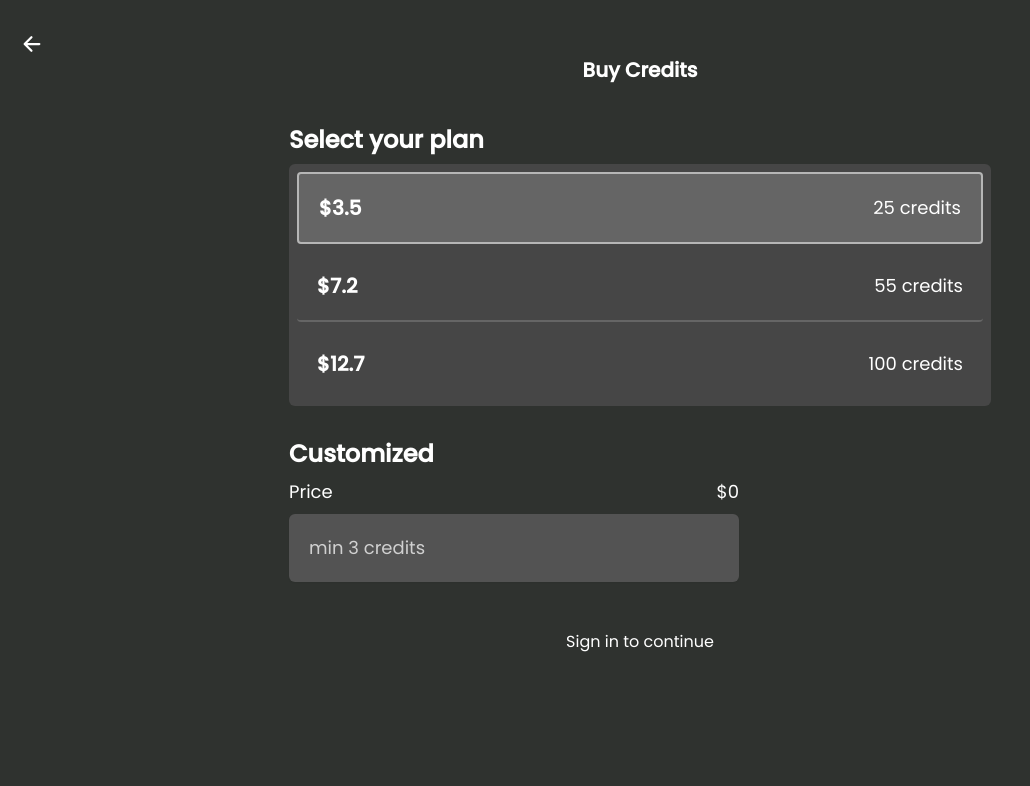
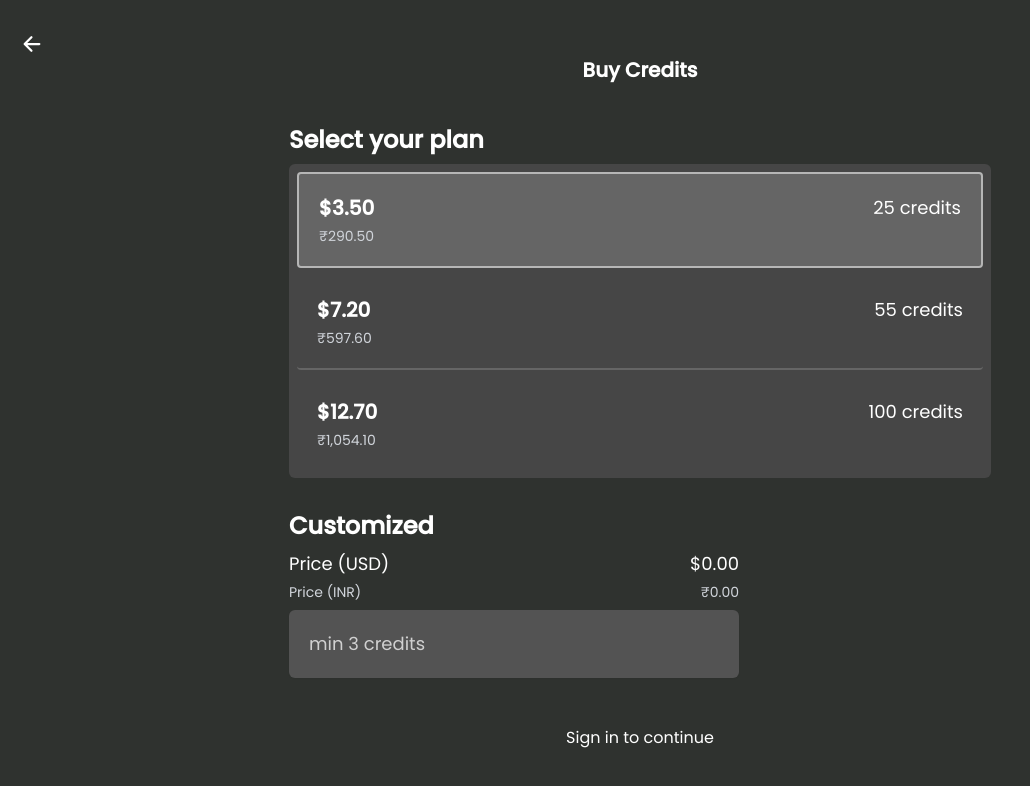
Before and after one commit to junior-coderr/prankar, a Next.js app: page /payment in a window 1280 px wide. Shown: the top 786 px of the page, without its empty margins (0-1030 px from the left). Built offline with nearby package versions, Linux system fonts and the light colour scheme; no server answers; what node-cron would draw is missing.

Commit message:
changes needed for razorpay

```diff
--- a/next.config.mjs
+++ b/next.config.mjs
@@ -8,6 +8,11 @@ const nextConfig = {
         hostname: "lh3.googleusercontent.com",
         pathname: "/a/**",
       },
+      {
+        protocol: "https",
+        hostname: "img.freepik.com",
+        pathname: "/premium-vector/programming-home_118813-4357.jpg",
+      },
     ],
   },
 };
--- /dev/null
+++ b/src/app/api/custom-login/route.js
@@ -0,0 +1,47 @@
+import { encode } from "next-auth/jwt";
+import { NextResponse } from "next/server";
+
+async function handler(req) {
+  try {
+    const { email, name, image } = await req.json();
+
+    // Ensure required data is provided
+    if (!email || !name) {
+      return NextResponse.json(
+        { error: "Email and name are required." },
+        { status: 400 }
+      );
+    }
+
+    // Generate a JWT token
+    const token = await encode({
+      secret: process.env.NEXTAUTH_SECRET,
+      token: {
+        email,
+        name,
+        image, // Optional, if provided by frontend
+        role: "user", // Example custom field, hardcoded or passed
+      },
+    });
+
+    // Set the JWT in a secure HTTP-only cookie with NextAuth's default name
+    const response = NextResponse.json({
+      message: "Session created successfully.",
+      token, // Optional: Send token back if needed
+    });
+    response.headers.set(
+      "Set-Cookie",
+      `next-auth.session-token=${token}; Path=/; HttpOnly; Secure; SameSite=Strict`
+    );
+    return response;
+  } catch (error) {
+    console.error("Error creating session:", error);
+    res.status(500).json({ error: "Internal Server Error" });
+    return NextResponse.json(
+      { error: "Internal Server Error" },
+      { status: 500 }
+    );
+  }
+}
+
+export { handler as POST };
--- a/src/app/home/page.js
+++ b/src/app/home/page.js
@@ -758,6 +758,7 @@ const Page = () => {
                 {/* Credits left: {credits ? credits : "..."} */}
                 Credits left: <span ref={creditRef}></span>
               </p>
+
               <Link href={"/payment"} className="flex  gap-2  items-center">
                 Credits <FaArrowRight className="text-green-600 text-[18px]" />
               </Link>
--- a/src/app/payment/page.js
+++ b/src/app/payment/page.js
@@ -27,6 +27,21 @@ const Payment = () => {
   const [height, setHeight] = React.useState(220);
   const [celebrate, setCelebrate] = React.useState(false);
   const router = useRouter();
+  const [usdToInr, setUsdToInr] = React.useState(83); // approximate USD to INR rate
+
+  const formatUSD = (amount) => {
+    return new Intl.NumberFormat("en-US", {
+      style: "currency",
+      currency: "USD",
+    }).format(amount);
+  };
+
+  const formatINR = (amount) => {
+    return new Intl.NumberFormat("en-IN", {
+      style: "currency",
+      currency: "INR",
+    }).format(amount * usdToInr);
+  };
 
   function CelebComp() {
     return (
@@ -266,9 +281,14 @@ const Payment = () => {
               }`}
               onClick={() => setElement(0)}
             >
-              <div className="flex justify-between w-full">
-                <h3 className="text-xl font-bold">$3.5</h3>
-                <p className="text-lg">25 credits</p>
+              <div className="flex flex-col w-full">
+                <div className="flex justify-between">
+                  <h3 className="text-xl font-bold">{formatUSD(3.5)}</h3>
+                  <p className="text-lg">25 credits</p>
+                </div>
+                <div className="text-sm text-gray-300 mt-1">
+                  {formatINR(3.5)}
+                </div>
               </div>
             </div>
           </div>
@@ -281,9 +301,14 @@ const Payment = () => {
               }`}
               onClick={() => setElement(1)}
             >
-              <div className="flex justify-between w-full">
-                <h3 className="text-xl font-bold">$7.2</h3>
-                <p className="text-lg">55 credits</p>
+              <div className="flex flex-col w-full">
+                <div className="flex justify-between">
+                  <h3 className="text-xl font-bold">{formatUSD(7.2)}</h3>
+                  <p className="text-lg">55 credits</p>
+                </div>
+                <div className="text-sm text-gray-300 mt-1">
+                  {formatINR(7.2)}
+                </div>
               </div>
             </div>
           </div>
@@ -298,9 +323,14 @@ const Payment = () => {
                   `}
               onClick={() => setElement(2)}
             >
-              <div className="flex justify-between w-full">
-                <h3 className="text-xl font-bold">$12.7</h3>
-                <p className="text-lg">100 credits</p>
+              <div className="flex flex-col w-full">
+                <div className="flex justify-between">
+                  <h3 className="text-xl font-bold">{formatUSD(12.7)}</h3>
+                  <p className="text-lg">100 credits</p>
+                </div>
+                <div className="text-sm text-gray-300 mt-1">
+                  {formatINR(12.7)}
+                </div>
               </div>
             </div>
           </div>
@@ -311,9 +341,15 @@ const Payment = () => {
       <div className="px-6 max-w-[750px] mx-auto">
         <h2 className="font-bold text-2xl py-2">Customized</h2>
         <div className="pb-2">
-          <div className="text-lg max-w-[450px] flex justify-between">
-            <span>Price</span>
-            <span>${showPrice}</span>
+          <div className="text-lg max-w-[450px]">
+            <div className="flex justify-between">
+              <span>Price (USD)</span>
+              <span>{formatUSD(showPrice)}</span>
+            </div>
+            <div className="flex justify-between text-sm text-gray-300 mt-1">
+              <span>Price (INR)</span>
+              <span>{formatINR(showPrice)}</span>
+            </div>
           </div>
         </div>
         <Input
--- /dev/null
+++ b/src/components/custom/custom-login-btn.js
@@ -0,0 +1,38 @@
+import React from "react";
+import { useRouter } from "next/navigation";
+
+async function manualLogin(router) {
+  const response = await fetch("/api/custom-login", {
+    method: "POST",
+    headers: {
+      "Content-Type": "application/json",
+    },
+    body: JSON.stringify({
+      email: "exuser@example.com",
+      name: "User Example",
+      image:
+        "https://img.freepik.com/premium-vector/programming-home_118813-4357.jpg?semt=ais_hybrid", // Optional
+    }),
+  });
+
+  if (response.ok) {
+    console.log("Session created manually");
+    console.log(await response.json());
+    router.push("/home");
+    window.location.reload();
+  } else {
+    const error = await response.json();
+    console.error("Failed to create session:", error);
+  }
+}
+
+export default function CustomLoginBtn() {
+  const router = useRouter();
+
+  const handleLogin = async () => {
+    console.log("Logging in manually...");
+    await manualLogin(router);
+  };
+
+  return <p onClick={handleLogin}>Custom Login</p>;
+}
--- a/src/components/custom/loginPop.js
+++ b/src/components/custom/loginPop.js
@@ -10,6 +10,7 @@ import {
 import { GoPerson } from "react-icons/go";
 import { FcGoogle } from "react-icons/fc";
 import { signIn } from "next-auth/react";
+import CustomLogin from "../custom/custom-login-btn";
 
 export default function LoginPop() {
   return (
@@ -23,7 +24,7 @@ export default function LoginPop() {
         <DialogHeader>
           <DialogTitle className="text-xl font-bold py-2">Login</DialogTitle>
           <DialogDescription>
-            <div className="flex gap-1 justify-center items-center">
+            <div className="flex gap-1 flex-col justify-center items-center">
               <div className="flex justify-center gap-2 items-center bg-slate-200 w-full p-2 rounded-md hover:bg-slate-300 transition-all duration-300 cursor-pointer">
                 <FcGoogle size={30} className="text-[#2F322F] md:text-xl" />{" "}
                 <span
@@ -33,6 +34,11 @@ export default function LoginPop() {
                   Login with Google
                 </span>
               </div>
+              <div className="flex justify-center gap-2 items-center bg-slate-200 w-full p-2 rounded-md hover:bg-slate-300 transition-all duration-300 cursor-pointer">
+                <span className="text-[#2F322F] font-semibold text-base">
+                  <CustomLogin />
+                </span>
+              </div>
             </div>
           </DialogDescription>
         </DialogHeader>
--- a/src/components/custom/slideSideBar.js
+++ b/src/components/custom/slideSideBar.js
@@ -73,6 +73,7 @@ const SideBar = ({ props }) => {
               {/* Credits left: {credits ? credits : "..."} */}
               Credits left: {<span ref={creditRef}></span>}
             </p>
+            <p>{/* <CustomLogin /> */}</p>
             <Link href={"/payment"} className="flex  gap-2  items-center">
               Credits <FaArrowRight className="text-green-600 text-[18px]" />
             </Link>
```
Also changed, not shown: src/app/api/auth/[...nextauth]/option.js (+28 -26 lines).
